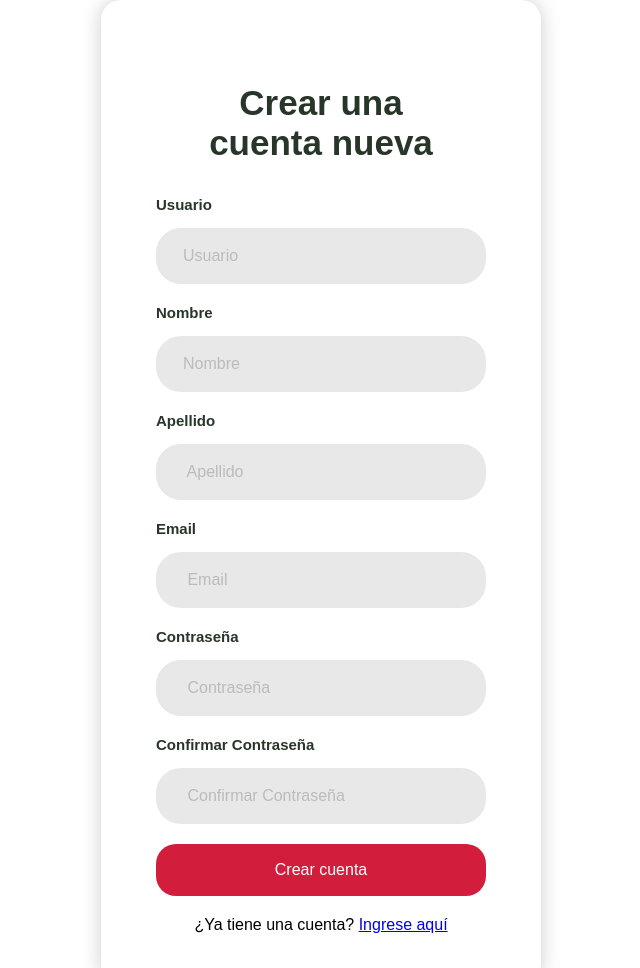
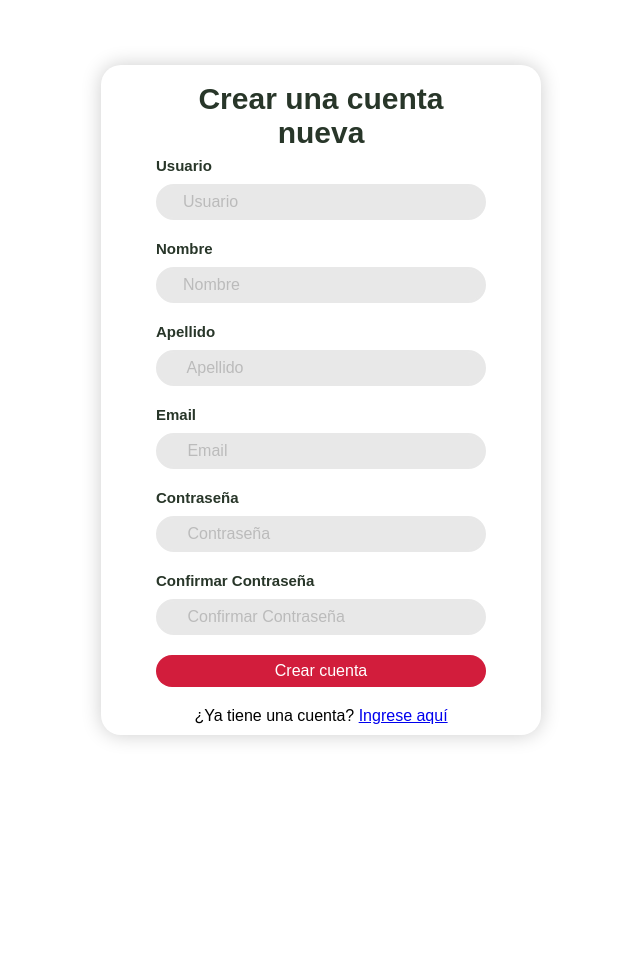
Before and after one commit to Alibaba-y-los-programadores/AliKey, a plain HTML site: page index.html in a window 1280 px wide. Shown: the top 968 px of the page, without its empty margins (319-959 px from the left). After the commit the page ends 800 px from the top, so only its background shows below. Drawn offline with Linux system fonts and the light colour scheme.

Commit message:
Se suben modificaciones en el css del formulario registro

```diff
--- a/assets/css/registro.css
+++ b/assets/css/registro.css
@@ -7,7 +7,7 @@ body {
   }
 
   form {
-    padding: 50px 55px;
+    padding: 10px 55px;
     box-shadow: 0 0 20px 0 rgba(0, 0, 0, 0.2);
     border-radius: 20px;
     text-align: center;
@@ -22,19 +22,19 @@ body {
 
   h2 {
     color: #283629;
-    font-size: 35px;
-    margin:10%;
+    font-size: 30px;
+    margin:2%;
   }
 
   label {
     color: #283629;
     font-size: 15px;
     font-weight: 600;
-    margin-bottom: 15px;
+    margin-bottom: 10px;
   }
 
   input,textarea {
-    padding: 17px 25px;
+    padding: 7px 25px;
     border-radius: 25px;
     margin-bottom: 20px;
     background-color: #e8e8e8;
```
